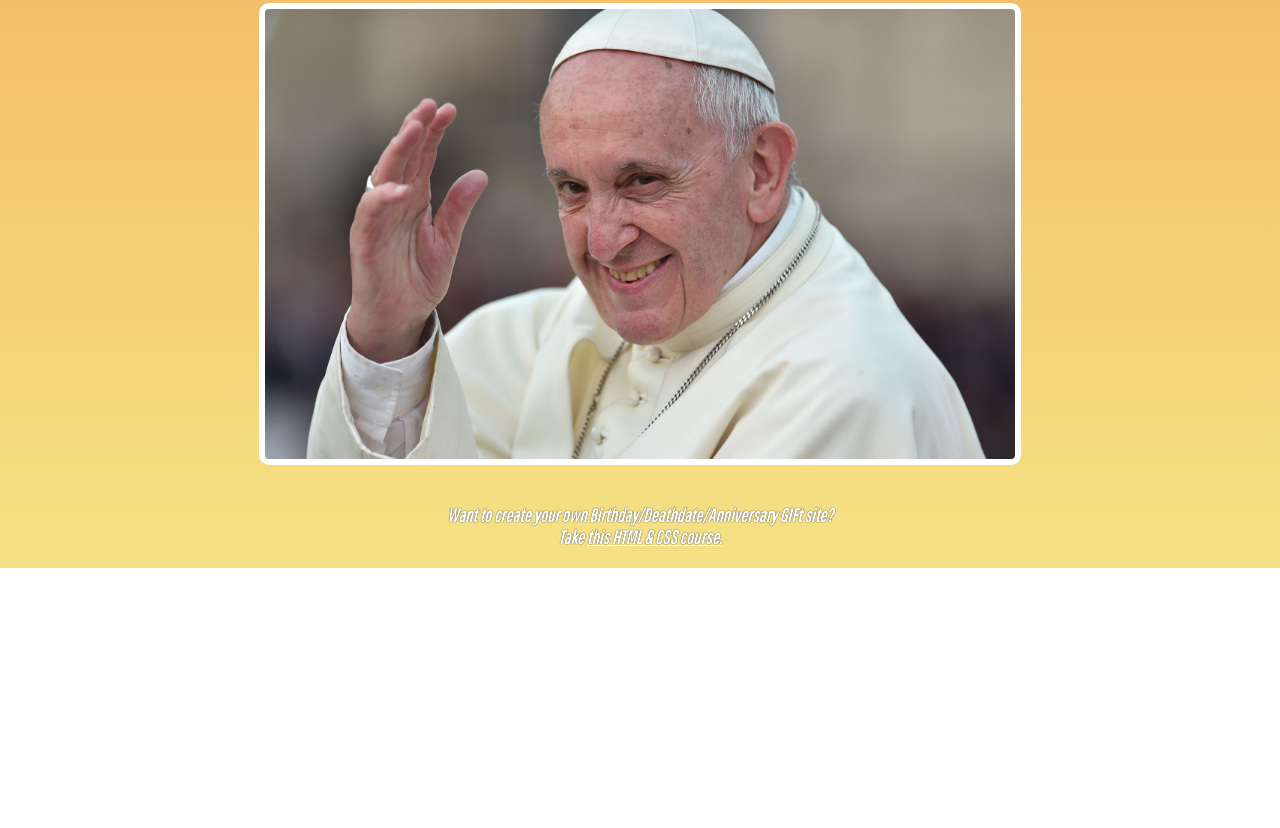
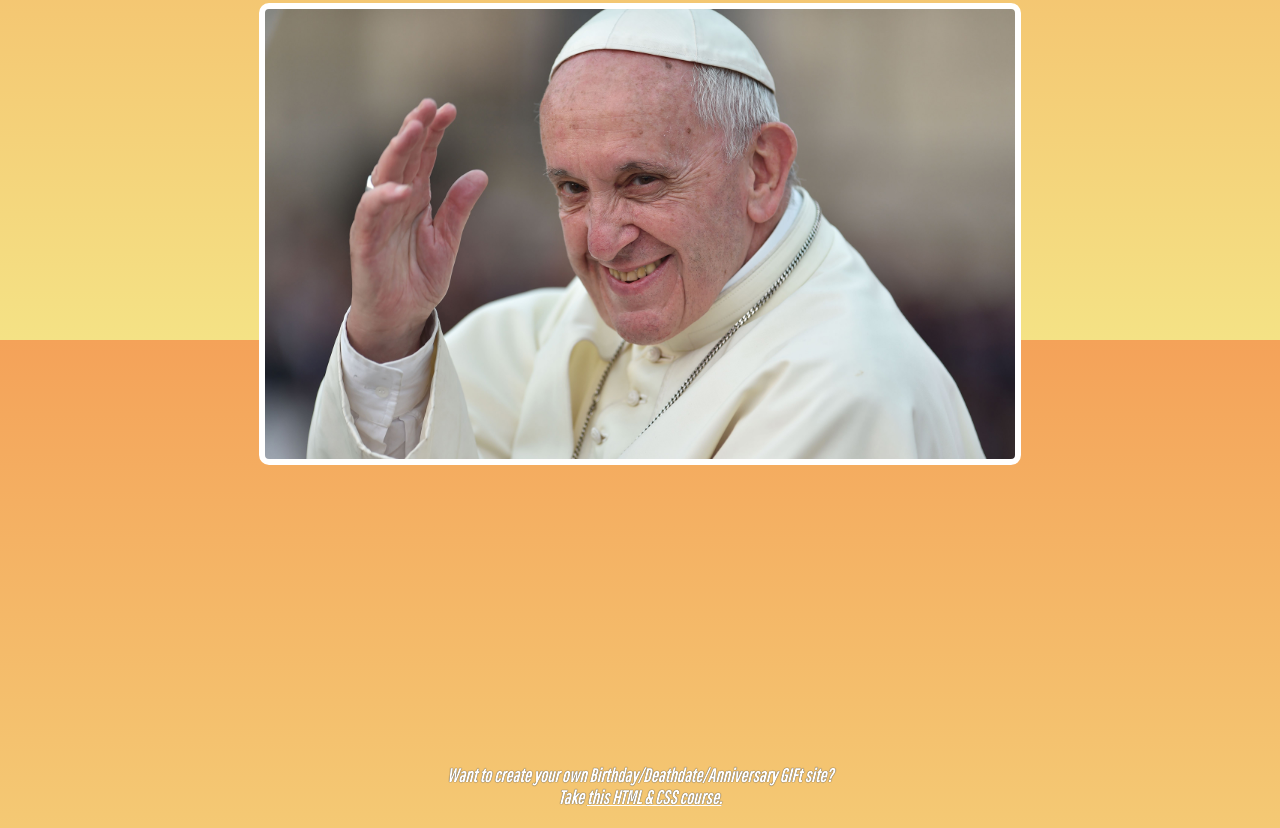
Before and after one commit to TheGrognardling/Thomas-Aquinas-Site, a website built with Vite: page index.html in a window 1280 px wide. Shown: the part 460-1288 px from the top of the page. Before the commit the page ends 1028 px from the top, so only its background shows below. Built offline with nearby package versions, Linux system fonts and the light colour scheme.

Commit message:
Update styles.css

```diff
--- a/styles.css
+++ b/styles.css
@@ -2,6 +2,7 @@ body {
     text-align: center;
     font-family: 'Pathway Gothic One', cursive;
     background: linear-gradient(#F4A259, #F4E285);
+    background-attachment: fixed;
     color: #ffffff;
 }
 
@@ -66,21 +67,9 @@ h1, h2, h3, h4, p {
 #footer {
     font-style: italic;
     width: 400px;
-    margin: 40px auto 20px;
+    margin: 300px auto 20px;
 }
 
 a {
     color: white;
 }
-
-/*
-Add the footer paragraph according to the design.
-Configure the anchor tag to open the link in a new tab.
-Forgotten how to do it? Google it!
-
-Link:
-https://scrimba.com/learn/htmlandcss
-
-Text:
-Want to create your own Birthday GIFt site? Take this HTML & CSS course.
-*/
```
